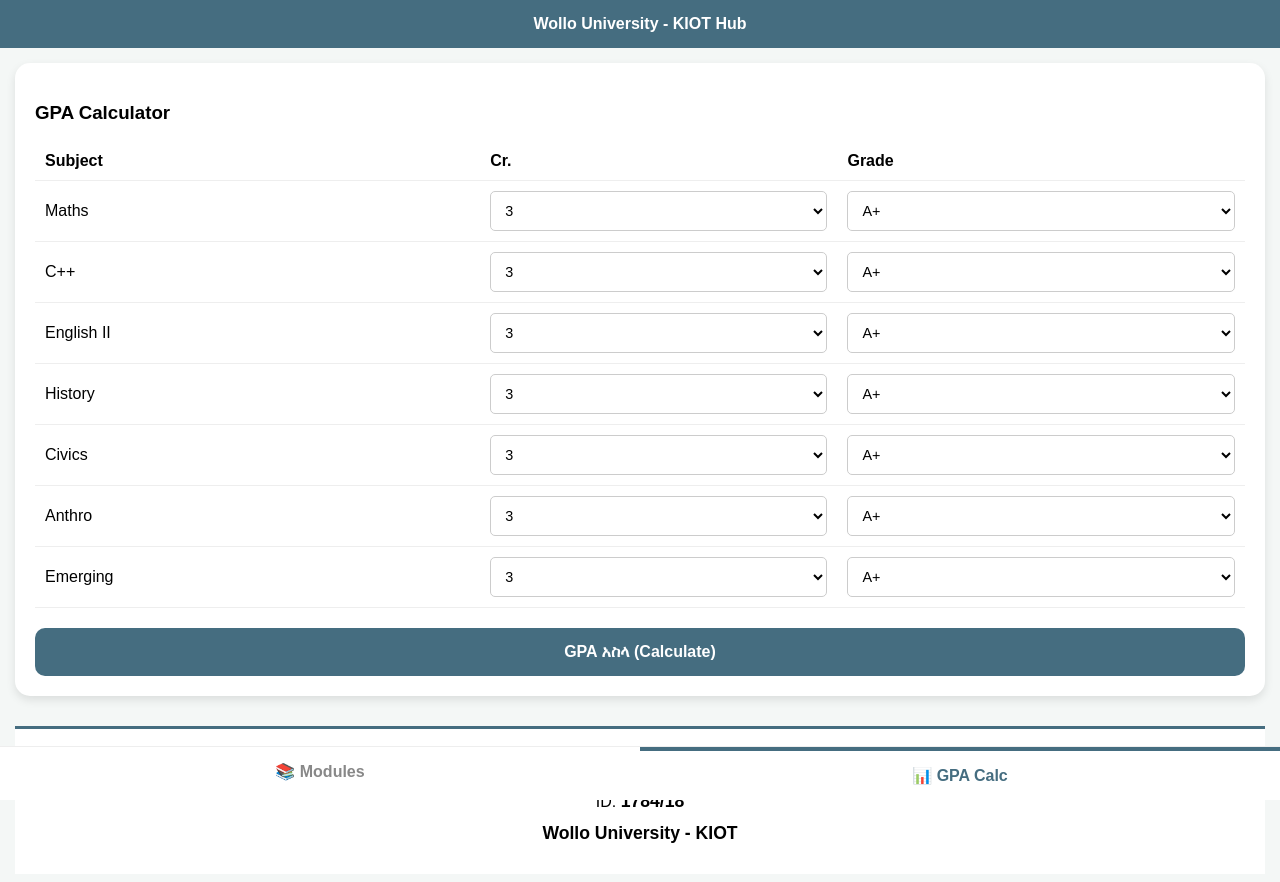
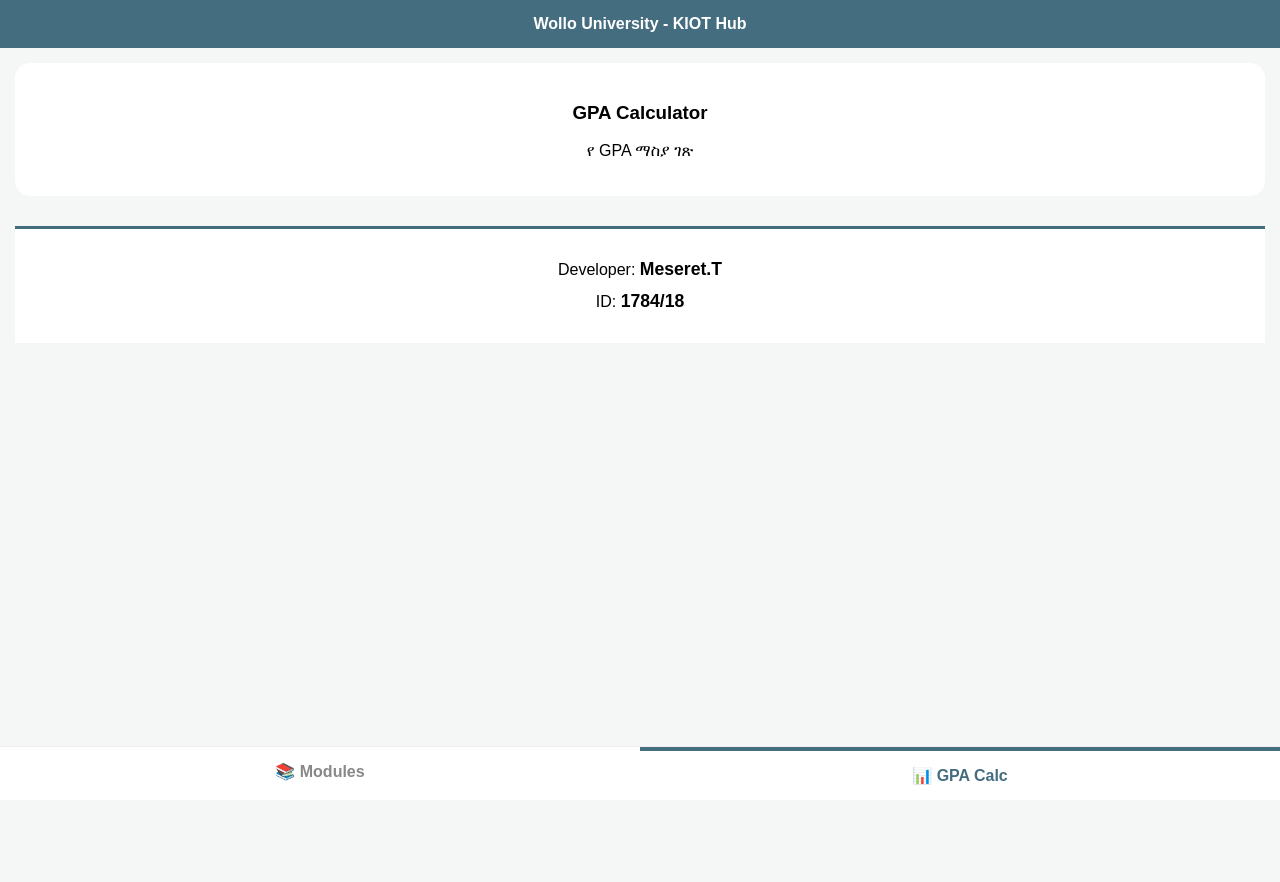
Before and after one commit to meseretmaru10-art/wollo-uni-kiot-modules, a plain HTML site: page index.html in a window 1280 px wide. Both pictures are taken after a click on the element "📊 GPA Calc". After the commit the page ends 800 px from the top, so only its background shows below. Drawn offline with Linux system fonts and the light colour scheme.

Commit message:
Update index.html

```diff
--- a/index.html
+++ b/index.html
@@ -4,8 +4,6 @@
     <meta charset="UTF-8">
     <meta name="viewport" content="width=device-width, initial-scale=1.0">
     <title>KIOT Hub</title>
-    <link rel="manifest" href="manifest.json">
-    <meta name="theme-color" content="#456d80">
     <style>
         body { font-family: sans-serif; margin: 0; background: #f4f7f6; padding-bottom: 70px; }
         .header { background: #456d80; color: white; padding: 15px; text-align: center; font-weight: bold; position: sticky; top: 0; z-index: 1000; }
@@ -18,11 +16,6 @@
         .bottom-nav { position: fixed; bottom: 0; width: 100%; background: white; display: flex; border-top: 1px solid #eee; z-index: 2000; }
         .nav-item { flex: 1; text-align: center; padding: 15px; color: #888; font-weight: bold; cursor: pointer; }
         .nav-item.active-tab { color: #456d80; border-top: 4px solid #456d80; }
-        .gpa-card { background: white; padding: 20px; border-radius: 15px; box-shadow: 0 4px 10px rgba(0,0,0,0.1); overflow-x: auto; }
-        table { width: 100%; border-collapse: collapse; }
-        th, td { padding: 10px; text-align: left; border-bottom: 1px solid #eee; }
-        select { width: 100%; padding: 10px; border-radius: 5px; border: 1px solid #ccc; background: #fff; font-size: 0.9rem; }
-        .calc-btn { width: 100%; background: #456d80; color: white; border: none; padding: 15px; margin-top: 20px; border-radius: 10px; font-weight: bold; font-size: 1rem; cursor: pointer; }
     </style>
 </head>
 <body>
@@ -31,38 +24,23 @@
 
 <div id="mod-page" class="page active">
     <div class="grid">
-        <div class="card" onclick="window.open('maths.pdf')">📐<br>Maths</div>
-        <div class="card" onclick="window.open('cpp.pdf')">💻<br>C++</div>
-        <div class="card" onclick="window.open('english2.pdf')">📖<br>English II</div>
-        <div class="card" onclick="window.open('history.pdf')">⏳<br>History</div>
-        <div class="card" onclick="window.open('civics.pdf')">⚖️<br>Civics</div>
-        <div class="card" onclick="window.open('anthropology.pdf')">🌍<br>Anthro</div>
-        <div class="card" onclick="window.open('emerging.pdf')">🚀<br>Emerging</div>
+        <div class="card" onclick="viewPDF('maths.pdf')">📐<br>Maths</div>
+        <div class="card" onclick="viewPDF('cpp.pdf')">💻<br>C++</div>
+        <div class="card" onclick="viewPDF('english2.pdf')">📖<br>English II</div>
+        <div class="card" onclick="viewPDF('history.pdf')">⏳<br>History</div>
+        <div class="card" onclick="viewPDF('civics.pdf')">⚖️<br>Civics</div>
+        <div class="card" onclick="viewPDF('anthropology.pdf')">🌍<br>Anthro</div>
+        <div class="card" onclick="viewPDF('emerging.pdf')">🚀<br>Emerging</div>
     </div>
-    <div class="footer">
-        Developer: <b>Meseret.T</b><br>
-        ID: <b>1784/18</b><br>
-        <b>Wollo University - KIOT</b>
-    </div>
+    <div class="footer">Developer: <b>Meseret.T</b><br>ID: <b>1784/18</b><br><b>Wollo University - KIOT</b></div>
 </div>
 
 <div id="gpa-page" class="page">
-    <div class="gpa-card">
+    <div style="background:white; padding:20px; border-radius:15px; text-align:center;">
         <h3>GPA Calculator</h3>
-        <table>
-            <thead><tr><th>Subject</th><th>Cr.</th><th>Grade</th></tr></thead>
-            <tbody id="gpa-table"></tbody>
-        </table>
-        <button class="calc-btn" onclick="calcGPA()">GPA አስላ (Calculate)</button>
-        <div id="gpa-res-box" style="display:none; text-align:center; margin-top:20px; padding:15px; background:#e8f0f2; border-radius:10px;">
-            <h2 id="gpa-res" style="color:#456d80; margin:0;"></h2>
-        </div>
+        <p>የ GPA ማስያ ገጽ</p>
     </div>
-    <div class="footer">
-        Developer: <b>Meseret.T</b><br>
-        ID: <b>1784/18</b><br>
-        <b>Wollo University - KIOT</b>
-    </div>
+    <div class="footer">Developer: <b>Meseret.T</b><br>ID: <b>1784/18</b></div>
 </div>
 
 <div class="bottom-nav">
@@ -71,12 +49,6 @@
 </div>
 
 <script>
-    if ('serviceWorker' in navigator) {
-        window.addEventListener('load', () => {
-            navigator.serviceWorker.register('./sw.js').catch(err => console.log(err));
-        });
-    }
-
     function showTab(tab) {
         document.querySelectorAll('.page').forEach(p => p.classList.remove('active'));
         document.querySelectorAll('.nav-item').forEach(n => n.classList.remove('active-tab'));
@@ -89,34 +61,11 @@
         }
     }
 
-    const courses = ["Maths", "C++", "English II", "History", "Civics", "Anthro", "Emerging"];
-    const tbody = document.getElementById('gpa-table');
-
-    function initApp() {
-        courses.forEach(c => {
-            tbody.innerHTML += `<tr>
-                <td>${c}</td>
-                <td><select class="cr"><option value="3">3</option><option value="4">4</option><option value="5">5</option></select></td>
-                <td><select class="gr">
-                    <option value="4.0">A+</option><option value="4.0">A</option><option value="3.75">A-</option>
-                    <option value="3.5">B+</option><option value="3.0">B</option><option value="2.75">B-</option>
-                    <option value="2.5">C+</option><option value="2.0">C</option><option value="1.75">C-</option>
-                    <option value="0.0">F</option>
-                </select></td></tr>`;
-        });
+    function viewPDF(fileName) {
+        const siteUrl = "https://meseretmaru10-art.github.io/";
+        const googleViewer = "https://docs.google.com/viewer?url=";
+        window.open(googleViewer + siteUrl + fileName, "_blank");
     }
-
-    function calcGPA() {
-        let tp = 0, tc = 0;
-        let crs = document.querySelectorAll('.cr'), grs = document.querySelectorAll('.gr');
-        for(let i=0; i<crs.length; i++) {
-            tp += (parseFloat(crs[i].value) * parseFloat(grs[i].value));
-            tc += parseFloat(crs[i].value);
-        }
-        document.getElementById('gpa-res-box').style.display = "block";
-        document.getElementById('gpa-res').innerText = "GPA: " + (tp/tc).toFixed(2);
-    }
-    window.onload = initApp;
 </script>
 </body>
 </html>
```
